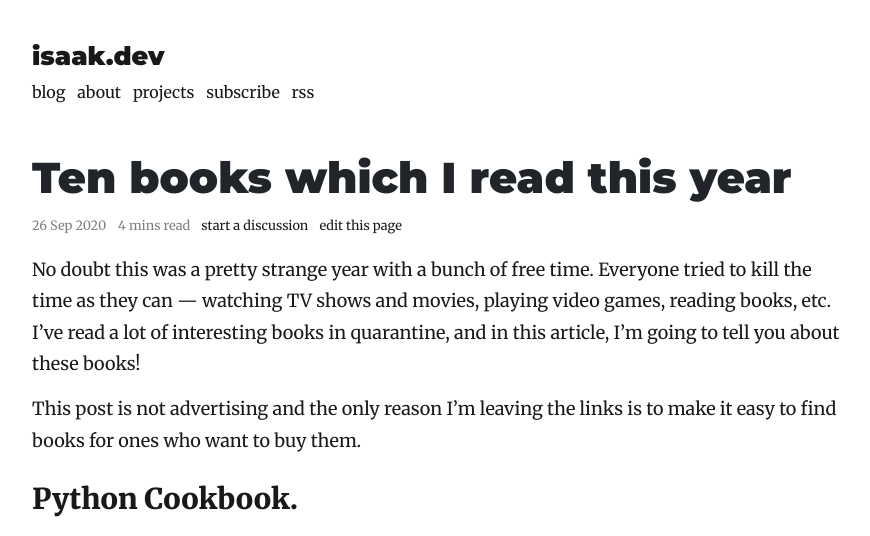
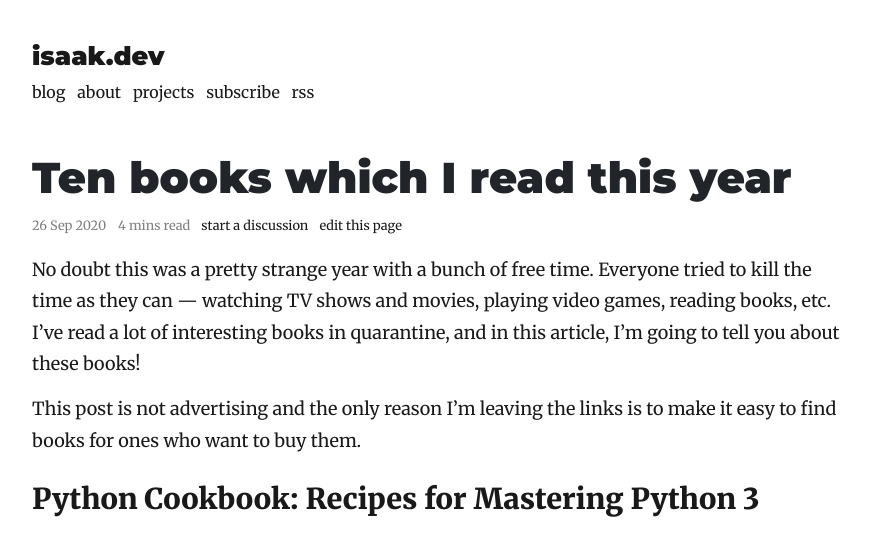
Before and after one commit to lk-geimfari/lk-geimfari.github.io, a Jekyll site: the page built from _posts/2020-09-26-ten-books-which-i-read-this-year.md, in a window 1280 px wide and 900 px high, cut to the strip 0-536 px from the top of the window. Shown: the whole strip, without its empty margins (197-1067 px from the left). Built offline with Jekyll 4.4.1, drawn with Linux system fonts in a browser that asks for light colours; nearby versions of some CDN libraries; comment, search, counter and statistics services are not loaded.

Commit message:
Update 2020-09-26-ten-books-which-i-read-this-year.md

```diff
--- a/_posts/2020-09-26-ten-books-which-i-read-this-year.md
+++ b/_posts/2020-09-26-ten-books-which-i-read-this-year.md
@@ -11,7 +11,7 @@ No doubt this was a pretty strange year with a bunch of free time. Everyone trie
 
 This post is not advertising and the only reason I'm leaving the links is to make it easy to find books for ones who want to buy them.
 
-## Python Cookbook.
+## Python Cookbook: Recipes for Mastering Python 3
 
 <p align="center">
   <a href="#">
```
